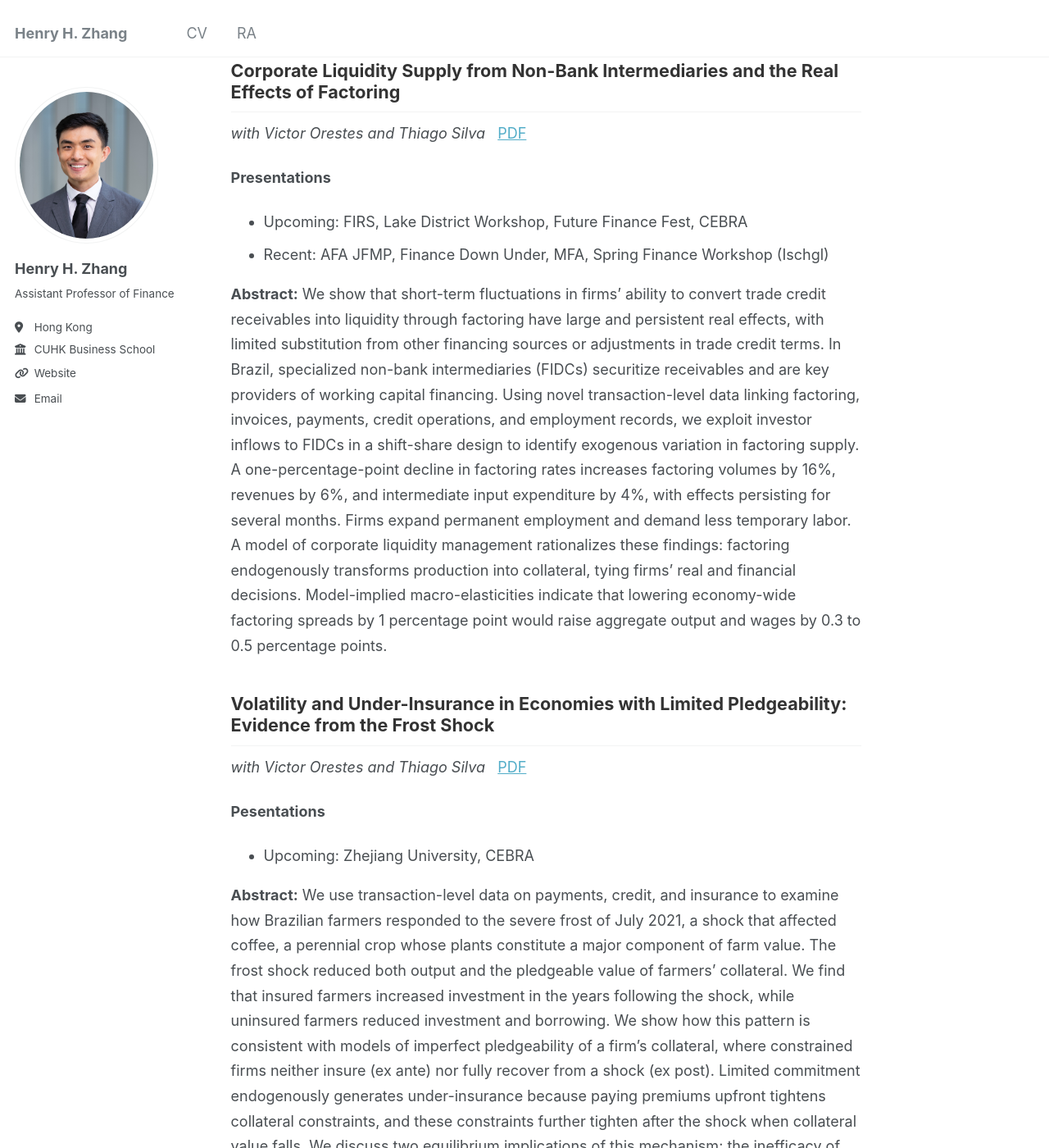
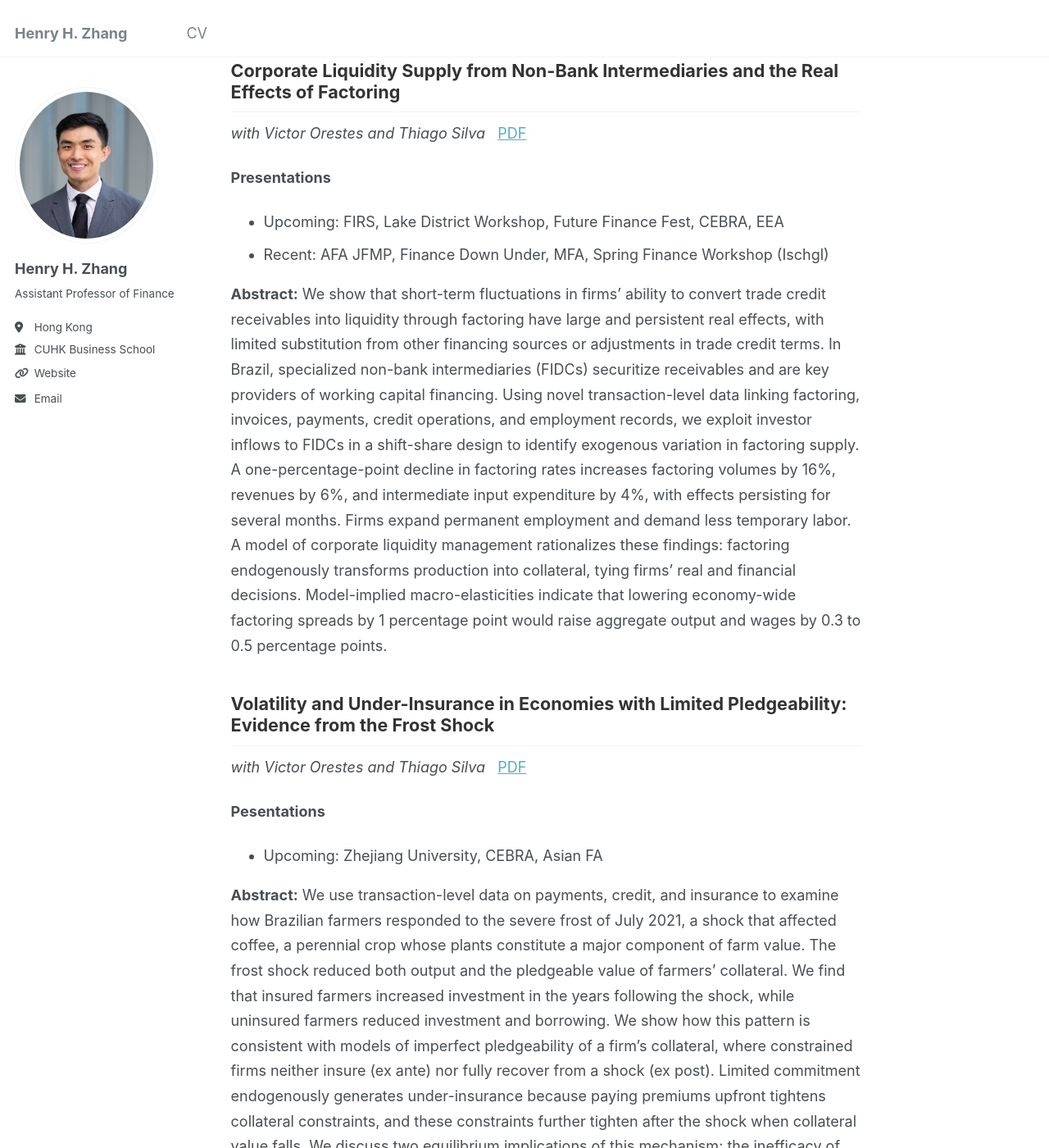
Before and after one commit to heath-aster/heath-aster.github.io, a Jekyll site: the page built from _pages/about.md, in a window 1280 px wide and 1400 px high, scrolled down 313 px. Shown: the whole window at 82% size. Built offline with Jekyll 4.4.1, drawn with Linux system fonts in a browser that asks for light colours.

```diff
--- a/_data/navigation.yml
+++ b/_data/navigation.yml
@@ -1,5 +1,3 @@
 main:
   - title: "CV"
     url: /files/CV.pdf
-  - title: "RA"
-    url: /files/RA_posting.pdf
--- a/_pages/about.md
+++ b/_pages/about.md
@@ -20,7 +20,7 @@ I am an assistant professor in [the Department of Finance at the CUHK Business S
 
 **Presentations**
 
-- Upcoming: FIRS, Lake District Workshop, Future Finance Fest, CEBRA
+- Upcoming: FIRS, Lake District Workshop, Future Finance Fest, CEBRA, EEA
 - Recent: AFA JFMP, Finance Down Under, MFA, Spring Finance Workshop (Ischgl)
 
 **Abstract:** We show that short-term fluctuations in firms’ ability to convert trade credit receivables into liquidity through factoring have large and persistent real effects, with limited substitution from other financing sources or adjustments in trade credit terms. In Brazil, specialized non-bank intermediaries (FIDCs) securitize receivables and are key providers of working capital financing. Using novel transaction-level data linking factoring, invoices, payments, credit operations, and employment records, we exploit investor inflows to FIDCs in a shift-share design to identify exogenous variation in factoring supply. A one-percentage-point decline in factoring rates increases factoring volumes by 16%, revenues by 6%, and intermediate input expenditure by 4%, with effects persisting for several months. Firms expand permanent employment and demand less temporary labor. A model of corporate liquidity management rationalizes these findings: factoring endogenously transforms production into collateral, tying firms’ real and financial decisions. Model-implied macro-elasticities indicate that lowering economy-wide factoring spreads by 1 percentage point would raise aggregate output and wages by 0.3 to 0.5 percentage points.
@@ -33,7 +33,7 @@ I am an assistant professor in [the Department of Finance at the CUHK Business S
 
 **Pesentations**
 
-- Upcoming: Zhejiang University, CEBRA
+- Upcoming: Zhejiang University, CEBRA, Asian FA
 
 **Abstract:** We use transaction-level data on payments, credit, and insurance to examine how Brazilian farmers responded to the severe frost of July 2021, a shock that affected coffee, a perennial crop whose plants constitute a major component of farm value. The frost shock reduced both output and the pledgeable value of farmers' collateral. We find that insured farmers increased investment in the years following the shock, while uninsured farmers reduced investment and borrowing. We show how this pattern is consistent with models of imperfect pledgeability of a firm’s collateral, where constrained firms neither insure (ex ante) nor fully recover from a shock (ex post). Limited commitment endogenously generates under-insurance because paying premiums upfront tightens collateral constraints, and these constraints further tighten after the shock when collateral value falls. We discuss two equilibrium implications of this mechanism: the inefficacy of emergency credit lines in targeting liquidity-constrained firms and the amplification of output volatility from the rising risk of extreme weather shocks.
 
```
Also changed, not shown: 1 other file.
